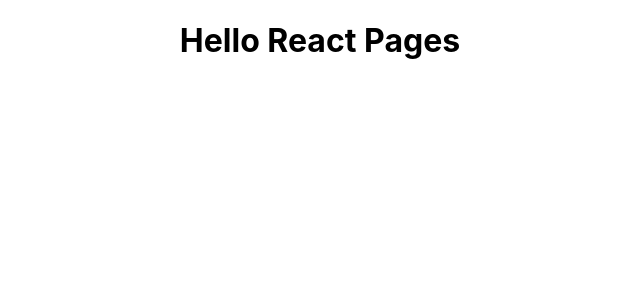
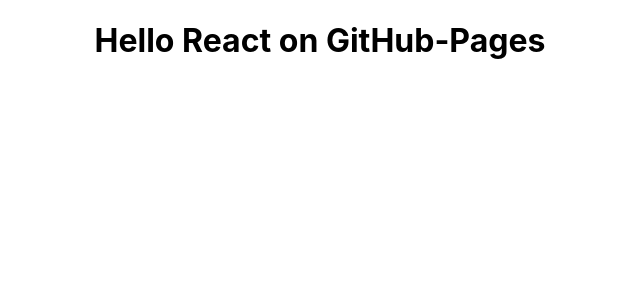
Before and after one commit to bbwrl/helloreactpages, a React (Create React App) app: page / in a window 1280 px wide. Shown: the top 300 px of the page, without its empty margins (320-960 px from the left). Built offline with nearby package versions, Linux system fonts and the light colour scheme.

Commit message:
correct readme

```diff
--- a/src/App.js
+++ b/src/App.js
@@ -1,12 +1,10 @@
 
-import './App.css';
+import './App.css'
 
-function App() {
+export default function App() {
   return (
     <div className="App">
-      <h1>Hello React Pages</h1>
+      <h1>Hello React on GitHub-Pages</h1>
     </div>
-  );
+  )
 }
-
-export default App;
```
Also changed, not shown: 1 other file (tests, documents, lock files or other folders).
